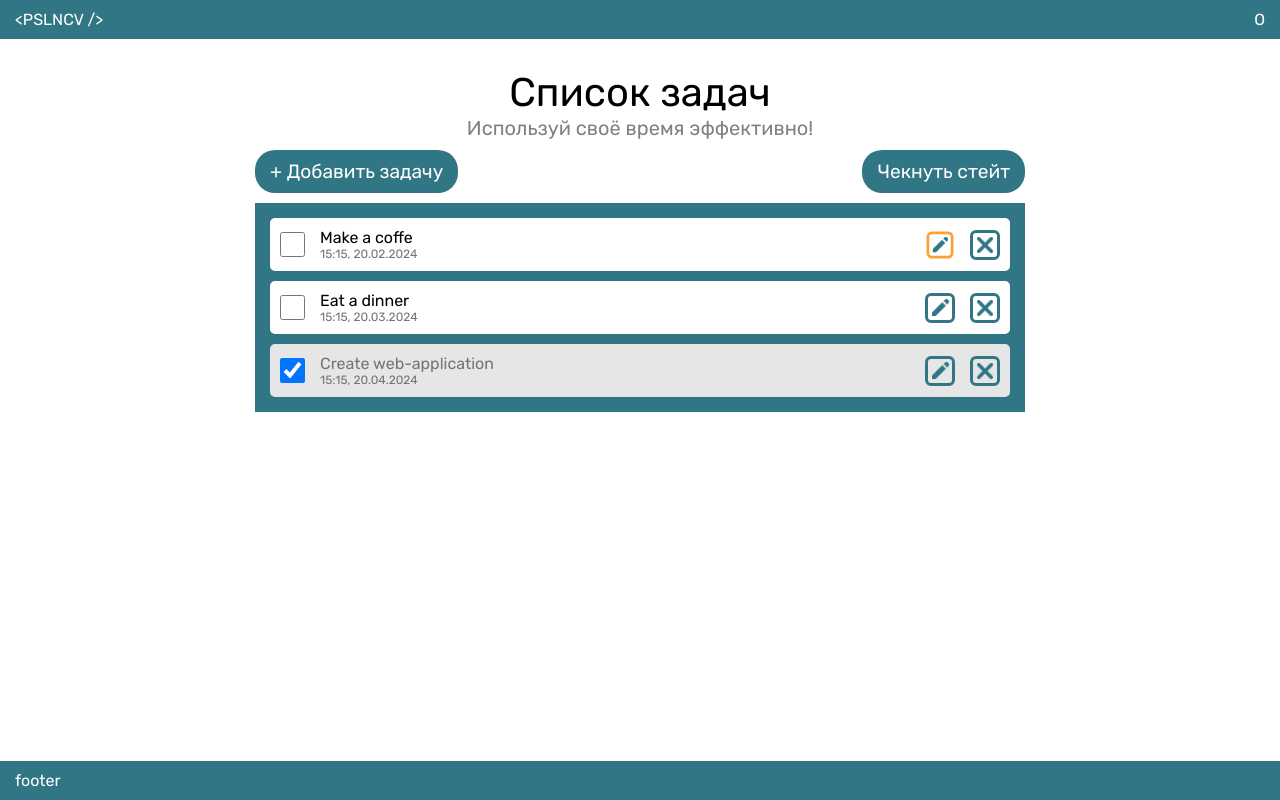
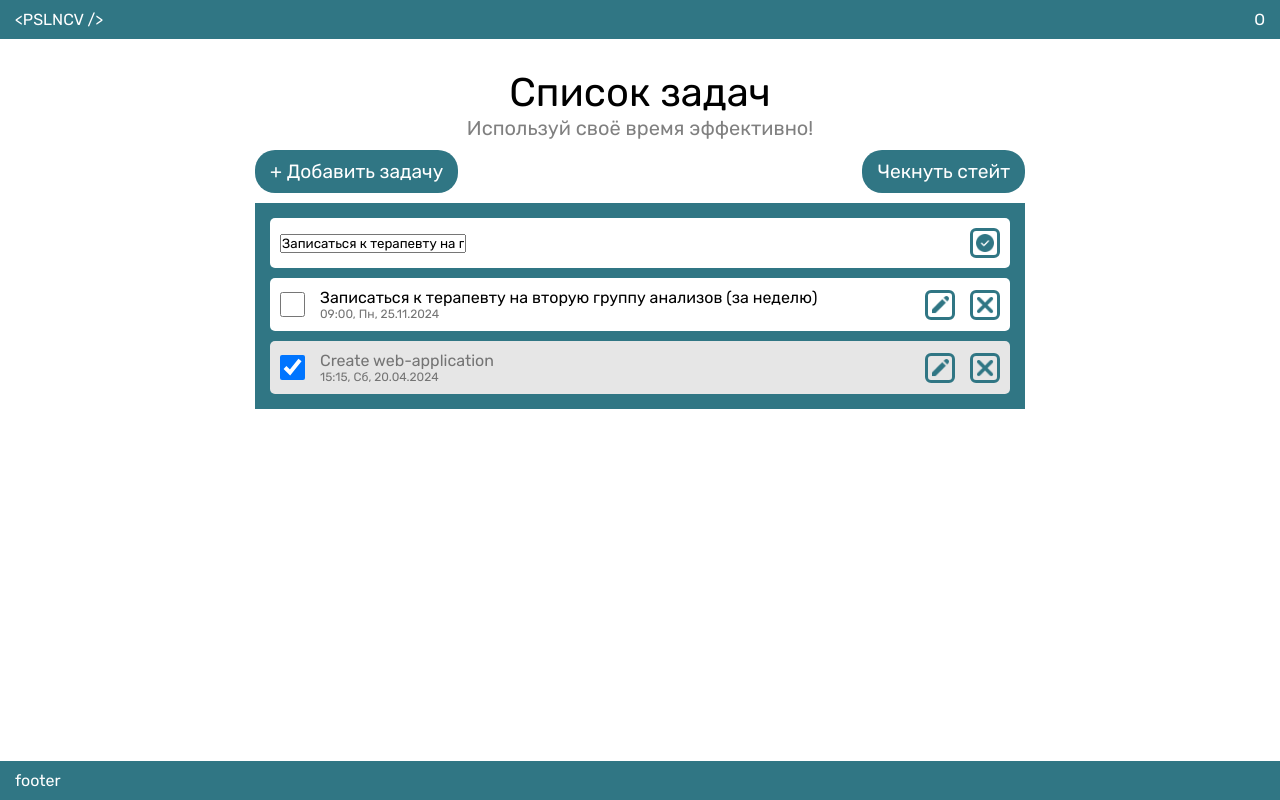
Before and after one commit to pslncv/todo, a React (Vite) app: page / in a window 1280 px wide. Both pictures are taken after a click on the button 940 px from the left and 244 px from the top of the page. Built offline with nearby package versions, Linux system fonts and the light colour scheme.

Commit message:
add weekday to state-dates, create edit task functional template

```diff
--- a/src/components/C1.tsx
+++ /dev/null
@@ -1,5 +0,0 @@
-export const C1 = () => {
-    return (
-        <div>C1</div>
-    );
-}
--- a/src/components/Main.tsx
+++ b/src/components/Main.tsx
@@ -5,8 +5,8 @@ import TaskList from "./tasks/TaskList"
 import Empty from "./tasks/Empty"
 import { task, taskItems } from "../data/todoList"
 import { Modal } from "./Modal"
-import { ITaskItems } from "../models"
 import TaskForm from "./tasks/TaskForm"
+import { TaskEdit } from "./tasks/TaskEdit"
 
 const Main = () => {
 
@@ -20,6 +20,7 @@ const Main = () => {
     // Работа с состоянием задач
     const [task, setTask] = useState<string>('');
     const [taskList, setTaskList] = useState<Array<task>>(taskItems);
+    const [taskEdit, setTaskEdit] = useState<number | null>(null)
 
     const taskCreate = (e: React.KeyboardEvent<HTMLFormElement>) => {
         e.preventDefault()
@@ -28,10 +29,11 @@ const Main = () => {
             setModalerrorText('Поле пустое')
             return
         } else {
+        const {date} = UseDate()
         const newTask: task = {
             id: Date.now(),
             title: task.trim(),
-            date: UseDate(),
+            date: date,
             status: false
         }
         setTaskList(prev => [...prev, newTask])
@@ -41,16 +43,15 @@ const Main = () => {
         modalClose()
         }
     }
+
     const taskCreateInput = (e: React.ChangeEvent<HTMLInputElement>) => {
         setTask(e.target.value);
         if ((task.trim().length > 0) || (e.target.value.trim().length > 0)) {setModalerror(false)}
     }
+
     const taskRemove = (id: number) => setTaskList(prev => prev.filter(task => task.id !== id))
 
-    const taskEdit = (id: number) => {
-        let task = taskList.find(t => t.id === id)
-        console.log(task)
-    }
+    const taskEditChange = (index: number) => setTaskEdit(index)
 
     const taskStatusChange = (id: number, newStatus: boolean) => {
         const target = taskList.find(t => t.id === id)
@@ -83,14 +84,22 @@ const Main = () => {
             </div>
             {taskList.length !== 0
                 ?   <TaskList>
-                        {taskList.map((task, index) => <Task
-                            index={index}
-                            task={task}
-                            key={task.id}
-                            taskRemove={taskRemove}
-                            taskEdit={taskEdit}
-                            taskStatusChange={taskStatusChange}
-                            />)}
+                        {taskList.map((task, index) => {
+                            if (taskEdit === index) {
+                            return <TaskEdit
+                                task={task}
+                                key={task.id}
+                                setTaskEdit={setTaskEdit}
+                            />
+                            } else {
+                            return <Task
+                                index={index}
+                                task={task}
+                                key={task.id}
+                                taskRemove={taskRemove}
+                                taskEditChange={taskEditChange}
+                                taskStatusChange={taskStatusChange} />}
+                            })}
                     </TaskList>
                 : <Empty />}
         </main>
--- a/src/components/Tasks/Task.tsx
+++ b/src/components/Tasks/Task.tsx
@@ -1,14 +1,14 @@
-import { ITaskItems } from "../../models";
+import { task } from "../../data/todoList";
 
 interface TaskProps {
-    task: ITaskItems;
+    task: task;
     index: number,
     taskRemove: (id: number) => void;
-    taskEdit: (id: number) => void;
+    taskEditChange: (index: number) => void;
     taskStatusChange: (id: number, newStatus: boolean) => void;
 }
 
-const Task: React.FC<TaskProps> = ({task, index, taskRemove, taskEdit, taskStatusChange}) => {
+const Task: React.FC<TaskProps> = ({task, index, taskRemove, taskEditChange, taskStatusChange}) => {
 
     return (
         <li className={task.status ? "task__item complete" : "task__item"}>
@@ -26,8 +26,7 @@ const Task: React.FC<TaskProps> = ({task, index, taskRemove, taskEdit, taskStatu
             <div className="task__actions">
                 <button
                     className="task__edit"
-                    onClick={() => taskEdit(task.id)}
-                >
+                    onClick={() => taskEditChange(index)}>
                     <img src="./src/img/edit.png" alt="Редактировать задачу"/>
                 </button>
                 <button
--- /dev/null
+++ b/src/components/Tasks/TaskEdit.tsx
@@ -0,0 +1,24 @@
+import { task } from "../../data/todoList";
+
+interface TaskEdit {
+    task: task;
+    setTaskEdit: (parameter: null) => void;
+}
+
+export const TaskEdit:React.FC<TaskEdit> = ({task, setTaskEdit}) => {
+    return (
+    <li className="task__item">
+        <input
+            type="text"
+            value={task.title}
+            onChange={(e: React.ChangeEvent<HTMLInputElement>) => {console.log(e.target.value)}}/>
+        <div className="task__actions">
+            <button
+                className="task__confirm"
+                onClick={() => setTaskEdit(null)}>
+                <img src="./src/img/confirm.png" alt="Завершить редактирование"/>
+            </button>
+        </div>
+    </li>
+    );
+}
--- a/src/components/hooks/getDate.ts
+++ b/src/components/hooks/getDate.ts
@@ -8,5 +8,13 @@ export const UseDate = () => {
     const week = ["Пн", "Вт", "Ср", "Чт", "Пт", "Сб", "Вс"]
     const weekday = week[d.getDay() - 1]
     const date = (hour + ":" + minute + ", " + weekday + ", " + day + "." + month + "." + year)
-    return date
+
+    const getWeekday = (wd: string) => {
+        //  01.09.2024
+        const dateParts = wd.split('.');
+        const date = new Date(parseInt(dateParts[2]), parseInt(dateParts[1]) - 1, parseInt(dateParts[0]));
+        const week = ["Вс", "Пн", "Вт", "Ср", "Чт", "Пт", "Сб"]
+        return week[date.getDay()];
+    }
+    return {date, getWeekday}
 }
--- a/src/data/todoList.ts
+++ b/src/data/todoList.ts
@@ -1,3 +1,6 @@
+import { UseDate } from "../components/hooks/getDate";
+const {getWeekday} = UseDate()
+
 // Список задач по умолчанию
 export interface task {
     id: number;
@@ -7,7 +10,22 @@ export interface task {
 }
 
 export const taskItems: Array<task> = [
-    {id: 0, title: 'Make a coffe', date: "15:15, 20.02.2024", status: false},
-    {id: 1, title: 'Eat a dinner', date: "15:15, 20.03.2024", status: false},
-    {id: 2, title: 'Create web-application', date: "15:15, 20.04.2024", status: true}
+    {
+        id: 0,
+        title: 'Записаться к терапевту на первую группу анализов (за три месяца)',
+        date: `09:00, ${getWeekday("02.09.2024")}, 02.09.2024`,
+        status: false
+    },
+    {
+        id: 1,
+        title: 'Записаться к терапевту на вторую группу анализов (за неделю)',
+        date: `09:00, ${getWeekday("25.11.2024")}, 25.11.2024`,
+        status: false
+    },
+    {
+        id: 3,
+        title: 'Create web-application',
+        date: `15:15, ${getWeekday("20.04.2024")}, 20.04.2024`,
+        status: true
+    }
 ]
--- a/src/models.ts
+++ /dev/null
@@ -1,6 +0,0 @@
-export interface ITaskItems {
-    id: number;
-    title: string;
-    date: string;
-    status: boolean;
-}
--- a/src/scss/style.scss
+++ b/src/scss/style.scss
@@ -182,6 +182,7 @@ ul, ol {
         border-radius: 5px;
         display: flex;
         align-items: center;
+        justify-content: space-between;
 
         &.complete {
             background-color: rgb(230, 230, 230);
@@ -215,7 +216,8 @@ ul, ol {
     }
 
         &__edit,
-        &__delete {
+        &__delete,
+        &__confirm {
             height: 30px;
             width: 30px;
             border: $blue 3px solid;
```
Also changed, not shown: src/img/confirm.png (added).
